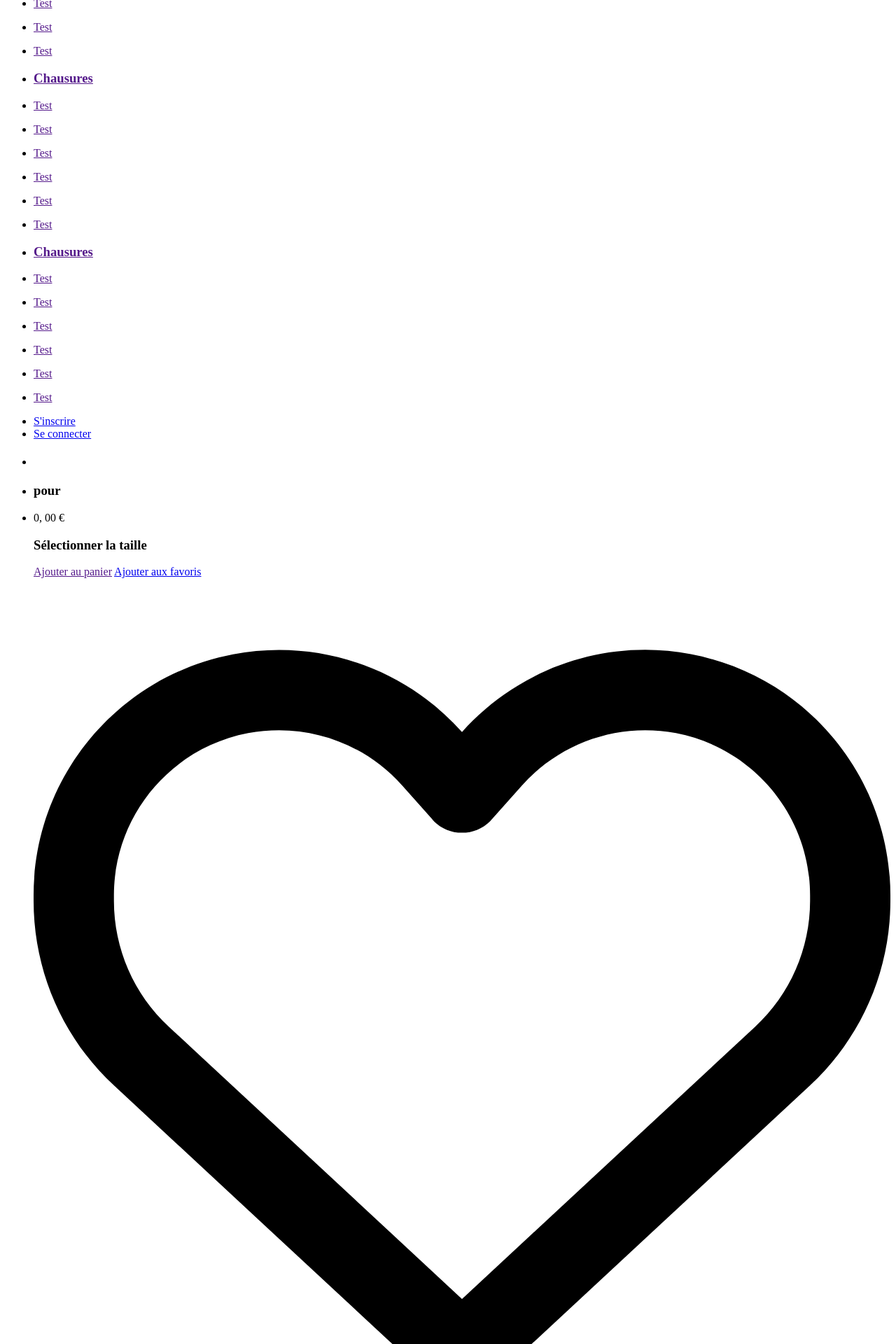
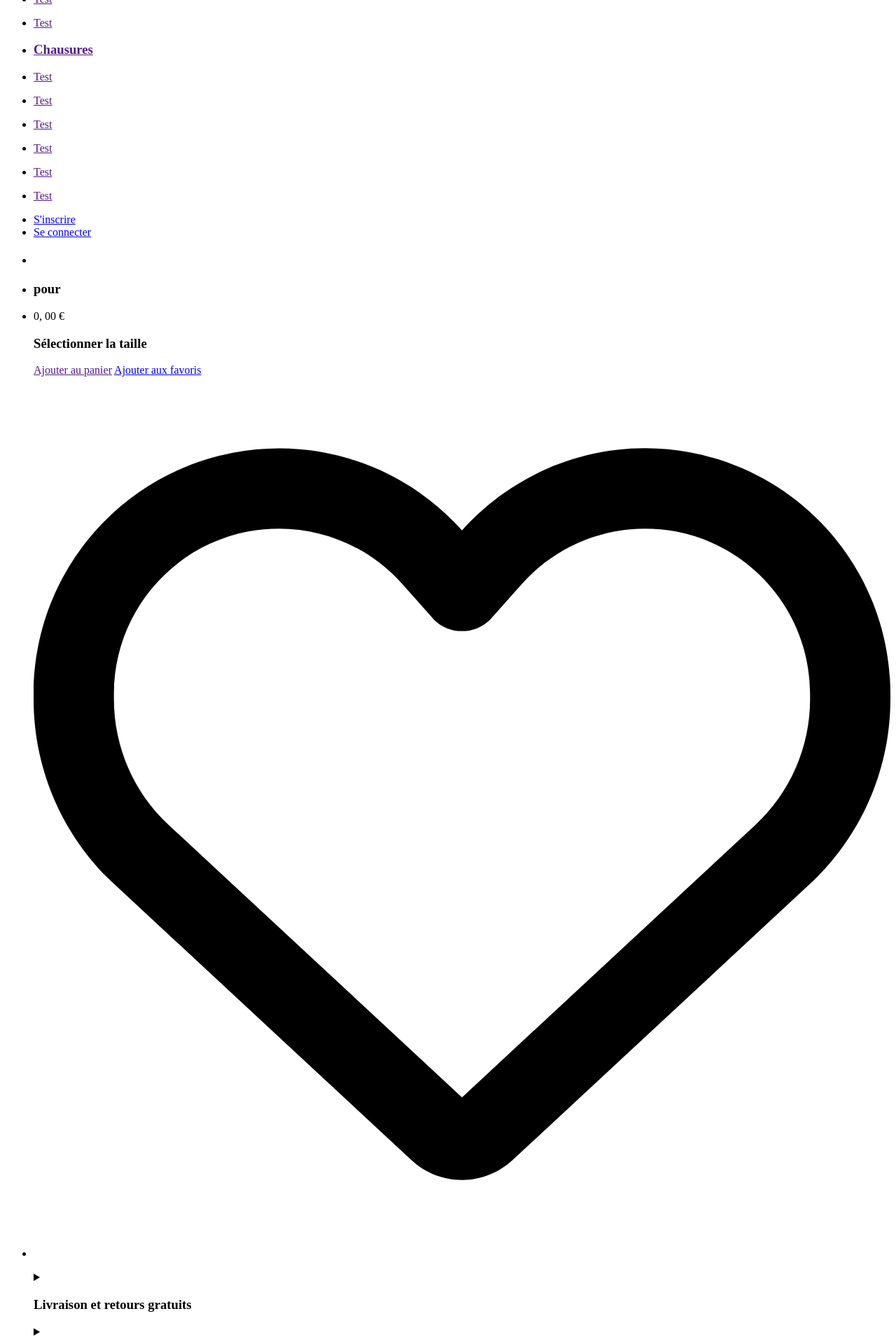
Before and after one commit to jocelyn-Works/SYMFONY-e-commerce, a Symfony app: template templates/product/product_show.html.twig in a window 1280 px wide. Shown: the part 3320-5240 px from the top of the page at 70% size. Run offline with Twig, Linux system fonts and the light colour scheme; the template is opened without the code that fills it, so the values that code supplies are empty; some libraries are stand-ins or nearby versions.

Commit message:
updated controoler & templates :v:

```diff
--- a/src/Controller/ProductController.php
+++ b/src/Controller/ProductController.php
@@ -117,7 +117,7 @@ class ProductController extends AbstractController
         $gender,
         ProductRepository $productRepository,
         LikeRepository $likeRepository,
-        Product $productLike
+        Product $productLiked
     ): Response {
 
         $product = $productRepository->findProductWithIdCategory($id, $category, $subCategory);
@@ -129,7 +129,7 @@ class ProductController extends AbstractController
         $stock = $productRepository->findProductStockId($productName, $gender);
 
         $isProductLiked = $likeRepository->findOneBy([
-            'product' => $productLike,
+            'product' => $productLiked,
             'user' => $this->getUser()
         ]) !== null;
 
--- a/src/Controller/UserController.php
+++ b/src/Controller/UserController.php
@@ -187,7 +187,7 @@ class UserController extends AbstractController
     {
 
         $likes = $likeRepository->findUserLikes($currentUser);
-
+        // dd($likes);
 
         return $this->render('user/userLikes.html.twig', [
             'likes' => $likes
--- a/templates/includes/navBar.html.twig
+++ b/templates/includes/navBar.html.twig
@@ -13,9 +13,6 @@
                     </li>
                     <li>
                         <h3 class="tab-links" data-tabname="enfant">Enfant</h3>
-                    </li>
-                    <li>
-                        <h3 class="tab-links" data-tabname="autres">Autres</h3>
                     </li>
                 </ul>
             </div>
@@ -115,31 +112,6 @@
             </ul>
         </div>
 
-        <div class="tab-contents" id="autres">
-            <ul>
-                <li>
-                    <h3><a href="">Chausures</a></h3>
-                </li>
-                <li>
-                    <p><a href="">Test</a></p>
-                </li>
-                <li>
-                    <p><a href="">Test</a></p>
-                </li>
-                <li>
-                    <p><a href="">Test</a></p>
-                </li>
-                <li>
-                    <p><a href="">Test</a></p>
-                </li>
-                <li>
-                    <p><a href="">Test</a></p>
-                </li>
-                <li>
-                    <p><a href="">Test</a></p>
-                </li>
-            </ul>
-        </div>
         {# menu utilisateur #}
         <div class="user-menu">
             <div class="menu-1"></div>
--- a/templates/product/product_show.html.twig
+++ b/templates/product/product_show.html.twig
@@ -56,9 +56,9 @@ endblock %}
         <a href="" class="btnP btn-shop">Ajouter au panier</a>
         <a href="{{path('app_like', {id: product.id})}}" class="btnP btn-like">
           {% if isProductLiked %}
-            Retirer des favoris <img src="{{ asset('build/images/icons/heart-solid.svg') }}" alt="">
+          Retirer des favoris <img src="{{ asset('build/images/icons/heart-solid.svg') }}" alt="coeur remplie">
           {% else %}
-            Ajouter aux favoris <img src="{{ asset('build/images/icons/heart-regular.svg') }}" alt="">
+          Ajouter aux favoris <img src="{{ asset('build/images/icons/heart-regular.svg') }}" alt="coeur non remplie ">
           {% endif %}
         </a>
       </div>
@@ -68,6 +68,36 @@ endblock %}
           <p>{{ product.description }}</p>
         </li>
       </div>
+      <div class="summary">
+        <details>
+          <summary>
+            <h3 class="">Livraison et retours gratuits</h3>
+          </summary>
+          <div>
+            <div class="">
+              <p>Livraison standard gratuite avec l'Accès Membre.</p>
+              <ul class="">
+                <li class="">Tu peux retourner ta commande gratuitement, dans un délai de 30&nbsp;jours. <u><a
+                      href="">Certaines exclusions s'appliquent.</a></u></li>
+              </ul>
+            </div>
+          </div>
+        </details>
+        <details>
+          <summary>
+            <h3 class="">Avis</h3>
+          </summary>
+          <div>
+            <div class="">
+              <ul class="">
+                <li class=""><a href="">Certaines exclusions s'appliquent.</a></li>
+              </ul>
+            </div>
+          </div>
+        </details>
+
+      </div>
+
     </ul>
   </div>
 </div>
```
Also changed, not shown: assets/scss/pages/_productShow.scss (+20 -1 lines), src/Form/CategoryType.php (+6 -7 lines), templates/user/userLikes.html.twig (+4 -5 lines), assets/images/icons/angle-down-solid.svg (added), assets/images/icons/angle-up-solid.svg (added).
